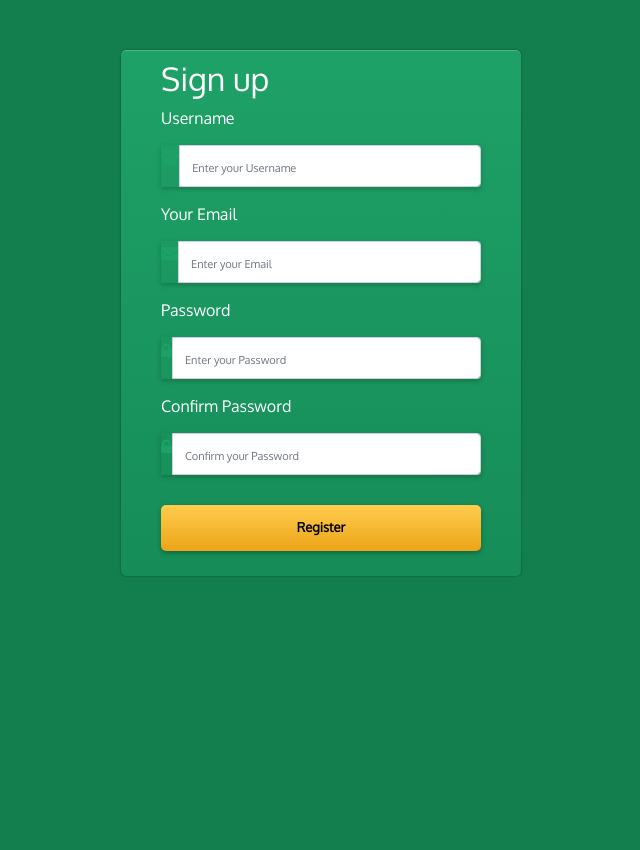
After one commit to XuanDo09/IoT, a PHP site: page /registration.php in a window 1280 px wide. The commit adds this page. Shown: the whole page, without its empty margins (319-959 px from the left). Run offline with PHP 8.4, Linux system fonts and the light colour scheme; some libraries are stand-ins or nearby versions.

Commit message:
change something

```diff
--- a/add.php
+++ b/addData.php
@@ -3,12 +3,13 @@
 
 	$link=Connection();
 
+	$id = $_GET['id'];
 	$temp = $_GET['temp'];
 	$hum = $_GET['hum'];
 	$mois = $_GET['mois'];
 
-	$query = "INSERT INTO templog(temperature,humidity,moisture)
-			VALUES ('".$temp."','".$hum."','".$mois."');";
+	$query = "INSERT INTO templog(id_sensor,temperature,humidity,moisture)
+			VALUES ('".$id."','".$temp."','".$hum."','".$mois."');";
 
 	if(mysqli_query($link,$query)){
 		echo "Thêm thành công";
--- /dev/null
+++ b/css/mystyle.css
@@ -0,0 +1,86 @@
+#playground-container {
+    height: 500px;
+    overflow: hidden !important;
+    -webkit-overflow-scrolling: touch;
+}
+body, html{
+    height: 100%;
+ 	background-repeat: no-repeat;
+ 	background:#137f4f;
+ 	font-family: 'Oxygen', sans-serif;
+	background-size: cover;
+}
+
+.main{
+ 	margin:50px 15px;
+}
+
+h1.title {
+	font-size: 50px;
+	font-family: 'Passion One', cursive;
+	font-weight: 400;
+}
+
+hr{
+	width: 10%;
+	color: #fff;
+}
+
+.form-group{
+	margin-bottom: 15px;
+}
+
+label{
+	margin-bottom: 15px;
+}
+
+input,
+input::-webkit-input-placeholder {
+    font-size: 11px;
+    padding-top: 3px;
+}
+
+.form-control {
+    height: auto!important;
+    padding: 8px 12px !important;
+}
+.input-group {
+    -webkit-box-shadow: 0px 2px 5px 0px rgba(0,0,0,0.21)!important;
+    -moz-box-shadow: 0px 2px 5px 0px rgba(0,0,0,0.21)!important;
+    box-shadow: 0px 2px 5px 0px rgba(0,0,0,0.21)!important;
+}
+input[type="submit"] {
+  margin-top: 30px;
+  display: block;
+  padding: 13px 0;
+  width: 320px;
+  font-size: 13px;
+  font-weight: bold;
+  border: 0;
+  text-shadow: 0px 1px 0px rbga(255, 255, 255, 1);
+  background-color: #f6ba35;
+  background-image: -webkit-linear-gradient(90deg, #eca418, #ffcd4e);
+  border-radius: 5px;
+  box-shadow: 0px 2px 5px rgba(0, 0, 0, 0.3);
+}
+.main-center{
+    background-color: #1ea167;
+ 	margin-top: 30px;
+ 	margin: 0 auto;
+ 	max-width: 400px;
+    padding: 10px 40px;
+	color: #FFF;
+    text-shadow: none;
+    border-radius: 5px;
+    background-image: -webkit-linear-gradient(90deg, #168d59, #1ea167);
+	box-shadow: 0px 1px 0px rgba(255, 255, 255, 0.2) inset, 0px 0px 2px rgba(0, 0, 0, 0.5)
+}
+span.input-group-addon i {
+    color: #1ea167;
+    font-size: 17px;
+}
+
+ input:focus, .login fieldset input:active {
+  background-color: #1ea167;
+  color: black;
+}
--- /dev/null
+++ b/registration.php
@@ -0,0 +1,82 @@
+<?php
+    session_start();
+    $sessData = !empty($_SESSION['sessData'])?$_SESSION['sessData']:'';
+    if(!empty($sessData['status']['msg'])){
+        $statusMsg = $sessData['status']['msg'];
+        $statusMsgType = $sessData['status']['type'];
+        unset($_SESSION['sessData']['status']);
+    }
+?>
+
+<!DOCTYPE html>
+<html lang="en">
+    <head>
+		<meta name="viewport" content="width=device-width, initial-scale=1">
+		<title>Register Form</title>
+
+		<link href="vendors/bootstrap/dist/css/bootstrap.min.css" rel="stylesheet">
+	    <link rel="stylesheet" href="https://maxcdn.bootstrapcdn.com/font-awesome/4.6.1/css/font-awesome.min.css">
+		<link href='https://fonts.googleapis.com/css?family=Passion+One' rel='stylesheet' type='text/css'>
+		<link href='https://fonts.googleapis.com/css?family=Oxygen' rel='stylesheet' type='text/css'>
+        <link rel="stylesheet" href="css/mystyle.css">
+	</head>
+	<body>
+		<div class="container">
+			<div class="row main">
+				<div class="main-login main-center">
+				<h2>Sign up</h2>
+                	<?php echo !empty($statusMsg)?'<p class="'.$statusMsgType.'">'.$statusMsg.'</p>':''; ?>
+					<form method="post" action="userAccount.php">
+						<div class="form-group">
+							<label for="username" class="cols-sm-2 control-label">Username</label>
+							<div class="cols-sm-10">
+								<div class="input-group">
+									<span class="input-group-addon"><i class="fa fa-users fa" aria-hidden="true"></i></span>
+									<input type="text" class="form-control" name="username" id="username"  placeholder="Enter your Username"/>
+								</div>
+							</div>
+						</div>
+
+						<div class="form-group">
+							<label for="email" class="cols-sm-2 control-label">Your Email</label>
+							<div class="cols-sm-10">
+								<div class="input-group">
+									<span class="input-group-addon"><i class="fa fa-envelope fa" aria-hidden="true"></i></span>
+									<input type="email" class="form-control" name="email" id="email"  placeholder="Enter your Email"/>
+								</div>
+							</div>
+						</div>
+
+						<div class="form-group">
+							<label for="password" class="cols-sm-2 control-label">Password</label>
+							<div class="cols-sm-10">
+								<div class="input-group">
+									<span class="input-group-addon"><i class="fa fa-lock fa-lg" aria-hidden="true"></i></span>
+									<input type="password" class="form-control" name="password" id="password"  placeholder="Enter your Password"/>
+								</div>
+							</div>
+						</div>
+
+						<div class="form-group">
+							<label for="confirm" class="cols-sm-2 control-label">Confirm Password</label>
+							<div class="cols-sm-10">
+								<div class="input-group">
+									<span class="input-group-addon"><i class="fa fa-lock fa-lg" aria-hidden="true"></i></span>
+									<input type="password" class="form-control" name="confirm_password" id="confirm_password"  placeholder="Confirm your Password"/>
+								</div>
+							</div>
+						</div>
+
+						<div class="form-group ">
+							<input type="submit" name="signupSubmit" value="Register" />
+						</div>
+
+					</form>
+				</div>
+			</div>
+		</div>
+
+        <script src="vendors/jquery/dist/jquery.min.js"></script>
+        <script src="vendors/bootstrap/dist/js/bootstrap.min.js"></script>
+	</body>
+</html>
```
Also changed, not shown: humidityChart.php (+4 -3 lines), index.php (+70 -4 lines), login.html (deleted, +0 -30 lines), login.php (+38 -26 lines), logout.php (deleted, +0 -7 lines), moistureChart.php (+4 -3 lines), session.php (+16 -20 lines), showData.php (+8 -7 lines), temperatureChart.php (+4 -4 lines), user.php (added, +87 -0 lines), userAccount.php (added, +75 -0 lines).
